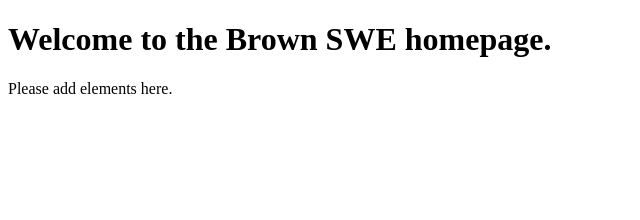
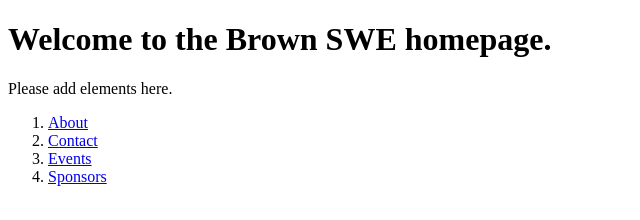
Before and after one commit to elliemadsen/swe-website, a website: page public/html/index.html in a window 1280 px wide. Shown: the whole page, without its empty margins (0-640 px from the left). Drawn offline with Linux system fonts and the light colour scheme.

Commit message:
Link routes in html

```diff
--- a/public/html/index.html
+++ b/public/html/index.html
@@ -10,6 +10,15 @@
 <body>
     <h1>Welcome to the Brown SWE homepage.</h1>
     Please add elements here.
+    <br>
+    <ol>
+        <li><a href='/about'>About</a></li>
+        <li><a href='/contact'>Contact</a></li>
+        <li><a href='/events'>Events</a></li>
+        <li><a href='/sponsors'>Sponsors</a></li>
+    </ol>
+
+
 </body>
 
 </html>
```
